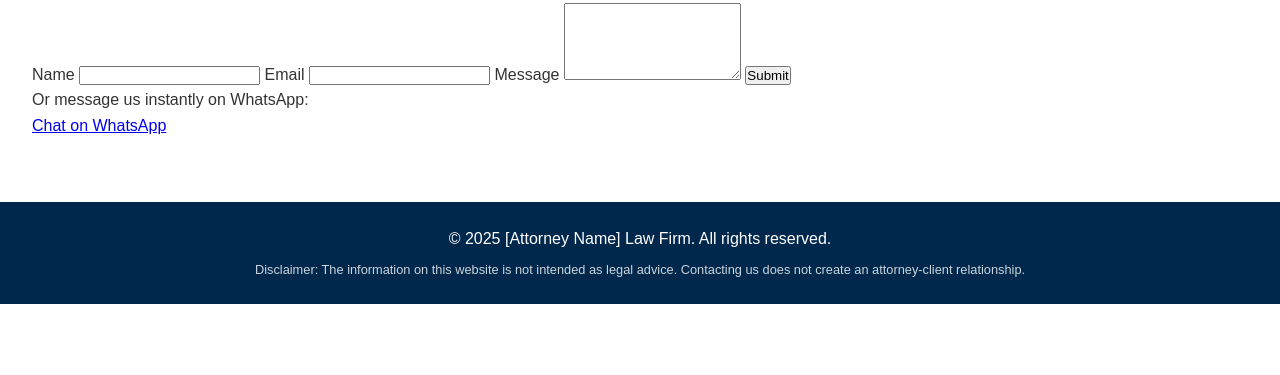
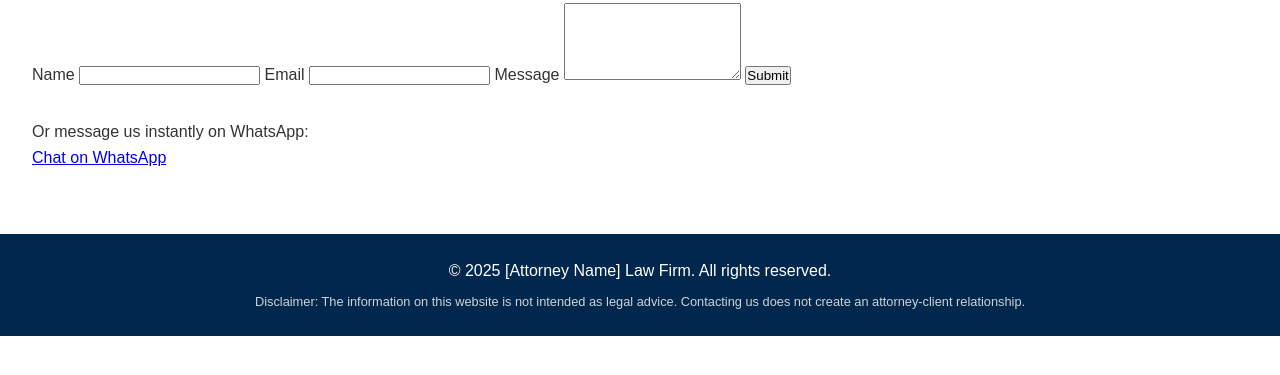
Before and after one commit to gvizas/law-firm-website, a plain HTML site: page contact.html in a window 1280 px wide. Shown: the part 169-544 px from the top of the page. Drawn offline with Linux system fonts and the light colour scheme.

Commit message:
Update styles.css

```diff
--- a/styles.css
+++ b/styles.css
@@ -130,3 +130,7 @@ footer p {
   font-size: 0.8rem;
   opacity: 0.8;
 }
+
+.whatsapp-section {
+  margin-top: 2rem;
+}
```
